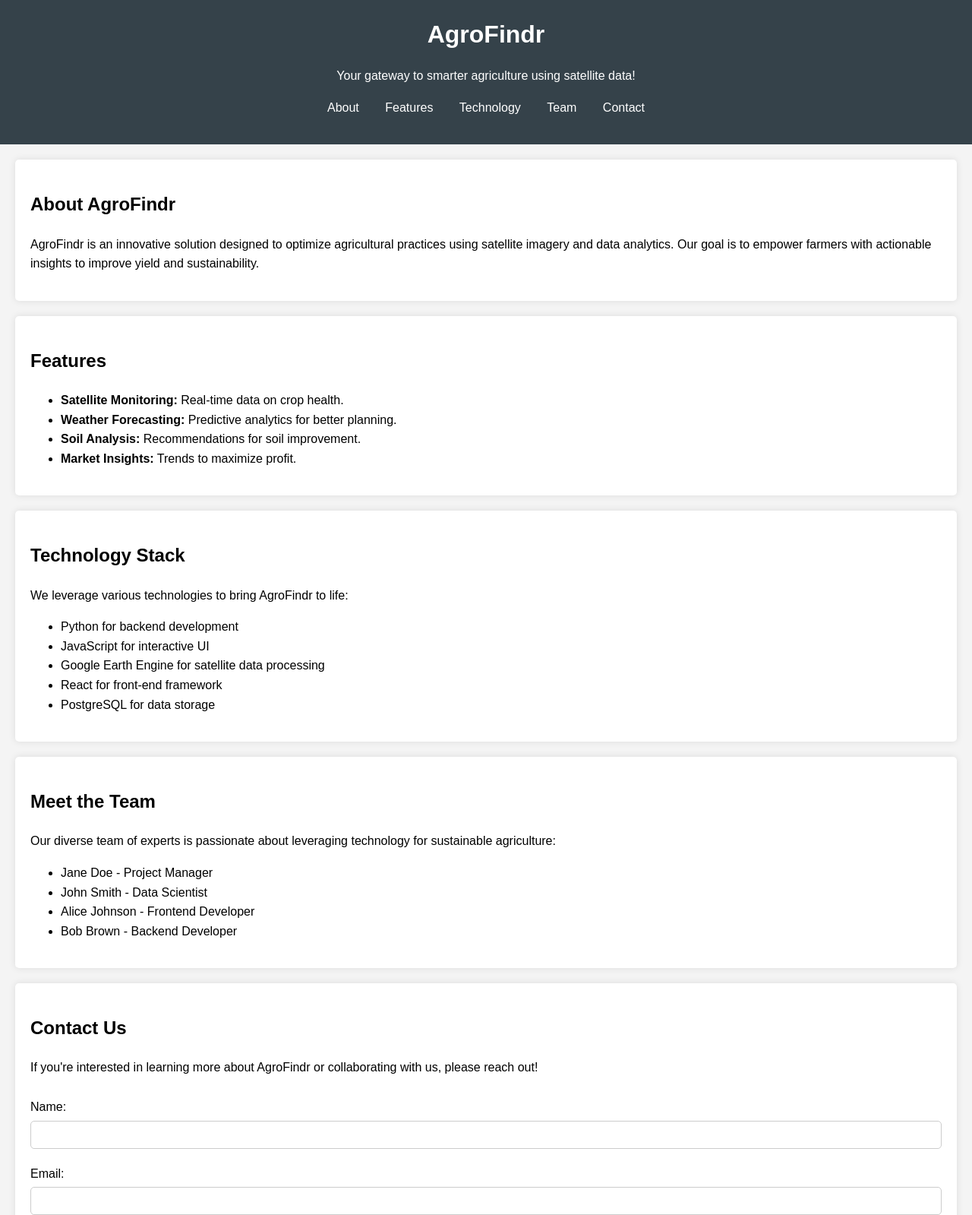
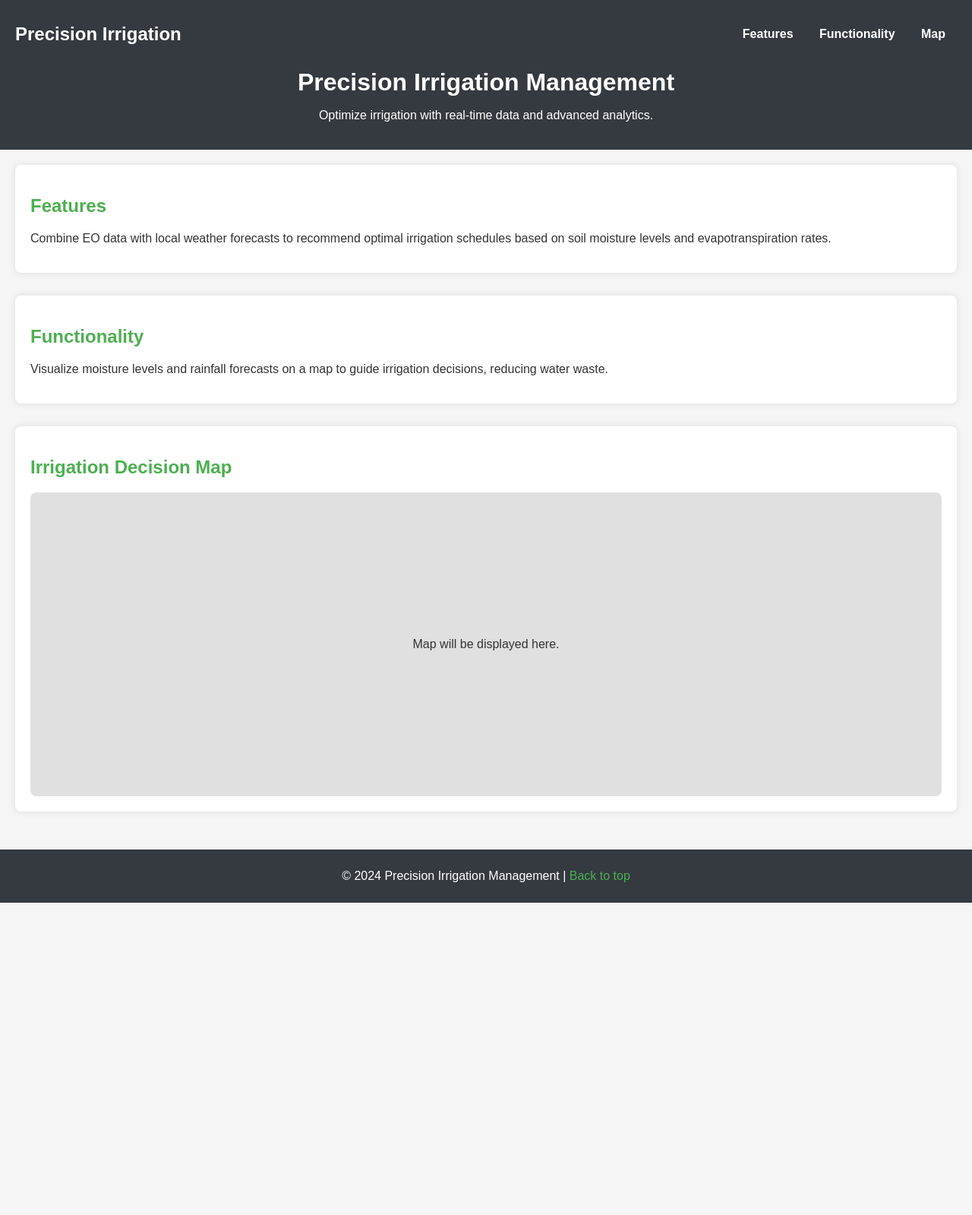
Before and after one commit to joaopinto24/hackathonnasal, a plain HTML site: page index.html in a window 1280 px wide. Shown: the top 1599 px of the page at 76% size. After the commit the page ends 1188 px from the top, so only its background shows below. Drawn offline with Linux system fonts and the light colour scheme.

Commit message:
Update index.html

```diff
--- a/index.html
+++ b/index.html
@@ -3,29 +3,41 @@
 <head>
     <meta charset="UTF-8">
     <meta name="viewport" content="width=device-width, initial-scale=1.0">
-    <title>AgroFindr - Space Apps Hackathon 2024</title>
+    <title>Precision Irrigation Management</title>
+    <script src="script.js" defer></script>
     <style>
+        * {
+            box-sizing: border-box;
+        }
+
         body {
-            font-family: Arial, sans-serif;
-            line-height: 1.6;
+            font-family: 'Arial', sans-serif;
             margin: 0;
             padding: 0;
-            background-color: #f4f4f4;
+            background-color: #f5f5f5;
+            color: #333;
         }
 
         header {
-            background: #35424a;
-            color: #ffffff;
-            padding: 20px 0;
+            background-color: #343a40;
+            color: white;
+            padding: 20px;
             text-align: center;
         }
 
-        header h1 {
-            margin: 0;
+        nav {
+            display: flex;
+            justify-content: space-between;
+            align-items: center;
+        }
+
+        nav .logo {
+            font-size: 1.5em;
+            font-weight: bold;
         }
 
         nav ul {
-            list-style: none;
+            list-style-type: none;
             padding: 0;
         }
 
@@ -35,132 +47,95 @@
         }
 
         nav ul li a {
-            color: #ffffff;
+            color: white;
             text-decoration: none;
+            font-weight: bold;
+        }
+
+        h1 {
+            margin: 20px 0 10px;
+        }
+
+        h2 {
+            color: #4CAF50;
+        }
+
+        main {
+            padding: 20px;
         }
 
         section {
-            margin: 20px;
+            margin-bottom: 30px;
+            background: white;
             padding: 20px;
-            background: #ffffff;
-            border-radius: 5px;
+            border-radius: 8px;
             box-shadow: 0 0 10px rgba(0, 0, 0, 0.1);
         }
 
+        #map-container {
+            height: 400px; /* Set the height of the map */
+            background-color: #e0e0e0; /* Placeholder for the map */
+            text-align: center;
+            line-height: 400px; /* Center text vertically */
+            border-radius: 8px;
+        }
+
         footer {
+            background-color: #343a40;
+            color: white;
             text-align: center;
             padding: 10px 0;
-            background: #35424a;
-            color: #ffffff;
             position: relative;
             bottom: 0;
             width: 100%;
         }
 
-        form {
-            display: flex;
-            flex-direction: column;
-        }
-
-        form label {
-            margin: 10px 0 5px;
-        }
-
-        form input, form textarea {
-            padding: 10px;
-            margin-bottom: 10px;
-            border: 1px solid #ccc;
-            border-radius: 5px;
-        }
-
-        form button {
-            padding: 10px;
-            background-color: #35424a;
-            color: white;
-            border: none;
-            border-radius: 5px;
-            cursor: pointer;
-        }
-
-        form button:hover {
-            background-color: #444;
+        footer a {
+            color: #4CAF50;
+            text-decoration: none;
         }
     </style>
 </head>
 <body>
     <header>
-        <h1>AgroFindr</h1>
-        <p>Your gateway to smarter agriculture using satellite data!</p>
         <nav>
+            <div class="logo">Precision Irrigation</div>
             <ul>
-                <li><a href="#about">About</a></li>
                 <li><a href="#features">Features</a></li>
-                <li><a href="#technology">Technology</a></li>
-                <li><a href="#team">Team</a></li>
-                <li><a href="#contact">Contact</a></li>
+                <li><a href="#functionality">Functionality</a></li>
+                <li><a href="#map">Map</a></li>
             </ul>
         </nav>
+        <h1>Precision Irrigation Management</h1>
+        <p>Optimize irrigation with real-time data and advanced analytics.</p>
     </header>
-
     <main>
-        <section id="about">
-            <h2>About AgroFindr</h2>
-            <p>AgroFindr is an innovative solution designed to optimize agricultural practices using satellite imagery and data analytics. Our goal is to empower farmers with actionable insights to improve yield and sustainability.</p>
-        </section>
-
         <section id="features">
             <h2>Features</h2>
-            <ul>
-                <li><strong>Satellite Monitoring:</strong> Real-time data on crop health.</li>
-                <li><strong>Weather Forecasting:</strong> Predictive analytics for better planning.</li>
-                <li><strong>Soil Analysis:</strong> Recommendations for soil improvement.</li>
-                <li><strong>Market Insights:</strong> Trends to maximize profit.</li>
-            </ul>
+            <p>Combine EO data with local weather forecasts to recommend optimal irrigation schedules based on soil moisture levels and evapotranspiration rates.</p>
         </section>
-
-        <section id="technology">
-            <h2>Technology Stack</h2>
-            <p>We leverage various technologies to bring AgroFindr to life:</p>
-            <ul>
-                <li>Python for backend development</li>
-                <li>JavaScript for interactive UI</li>
-                <li>Google Earth Engine for satellite data processing</li>
-                <li>React for front-end framework</li>
-                <li>PostgreSQL for data storage</li>
-            </ul>
+        <section id="functionality">
+            <h2>Functionality</h2>
+            <p>Visualize moisture levels and rainfall forecasts on a map to guide irrigation decisions, reducing water waste.</p>
         </section>
-
-        <section id="team">
-            <h2>Meet the Team</h2>
-            <p>Our diverse team of experts is passionate about leveraging technology for sustainable agriculture:</p>
-            <ul>
-                <li>Jane Doe - Project Manager</li>
-                <li>John Smith - Data Scientist</li>
-                <li>Alice Johnson - Frontend Developer</li>
-                <li>Bob Brown - Backend Developer</li>
-            </ul>
-        </section>
-
-        <section id="contact">
-            <h2>Contact Us</h2>
-            <p>If you're interested in learning more about AgroFindr or collaborating with us, please reach out!</p>
-            <form>
-                <label for="name">Name:</label>
-                <input type="text" id="name" name="name" required>
-
-                <label for="email">Email:</label>
-                <input type="email" id="email" name="email" required>
-
-                <label for="message">Message:</label>
-                <textarea id="message" name="message" required></textarea>
-
-                <button type="submit">Send Message</button>
-            </form>
+        <section id="map">
+            <h2>Irrigation Decision Map</h2>
+            <div id="map-container">
+                <!-- Map will be integrated here -->
+                <p>Map loading...</p>
+            </div>
         </section>
     </main>
-
     <footer>
-        <p>&copy; 2024 AgroFindr. All rights reserved.</p>
+        <p>&copy; 2024 Precision Irrigation Management | <a href="#features">Back to top</a></p>
     </footer>
+    <script>
+        // This file can be used for future functionalities like loading the map
+        document.addEventListener("DOMContentLoaded", function() {
+            // Placeholder for map loading logic
+            const mapContainer = document.getElementById("map-container");
+            mapContainer.innerHTML = "<p>Map will be displayed here.</p>";
+        });
+    </script>
 </body>
 </html>
```
